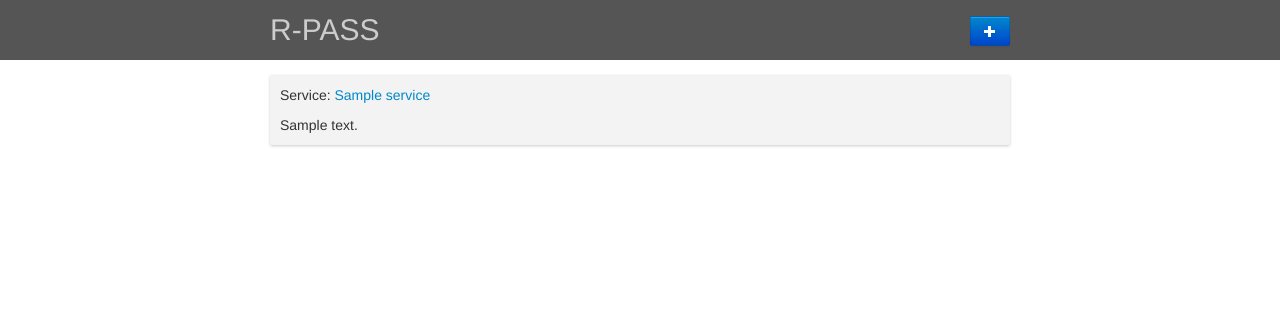
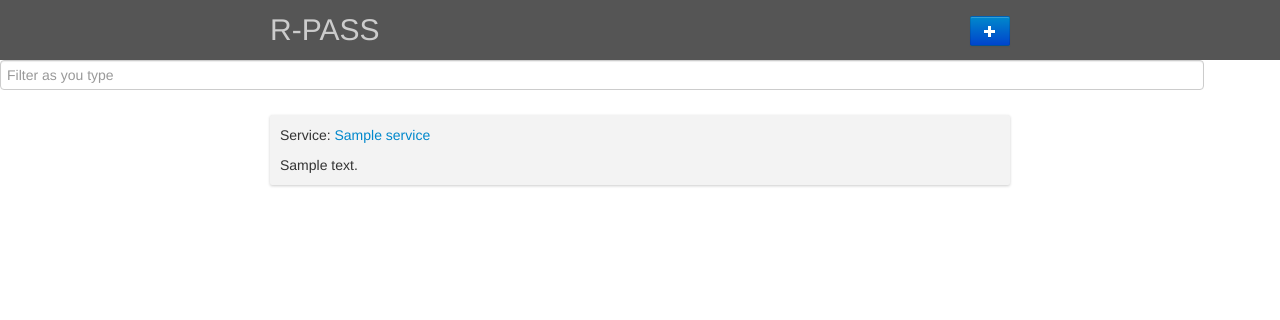
Before and after one commit to uw-it-aca/r-pass, a Django app: template r_pass/templates/services.html in a window 1280 px wide. Shown: the top 320 px of the page. Run offline with Django 3.2, Linux system fonts and the light colour scheme; the template is opened without the code that fills it: most values are stand-ins (such as "Sample title", 1, 10 or a date in 2020); style sheets or scripts are compiled from the project's sources; some libraries are stand-ins or nearby versions.

Commit message:
Adding a input text field in the services.html template for search bar

```diff
--- a/r_pass/templates/services.html
+++ b/r_pass/templates/services.html
@@ -1,6 +1,9 @@
 {% extends "base.html" %}
 
 {% block content %}
+<div class="searchbar">
+  <input type="text" id="search-field" class="searchbar-text" value="" placeholder="Filter as you type">
+</div>
 <div class="services">
 
     {% if services %}
```
